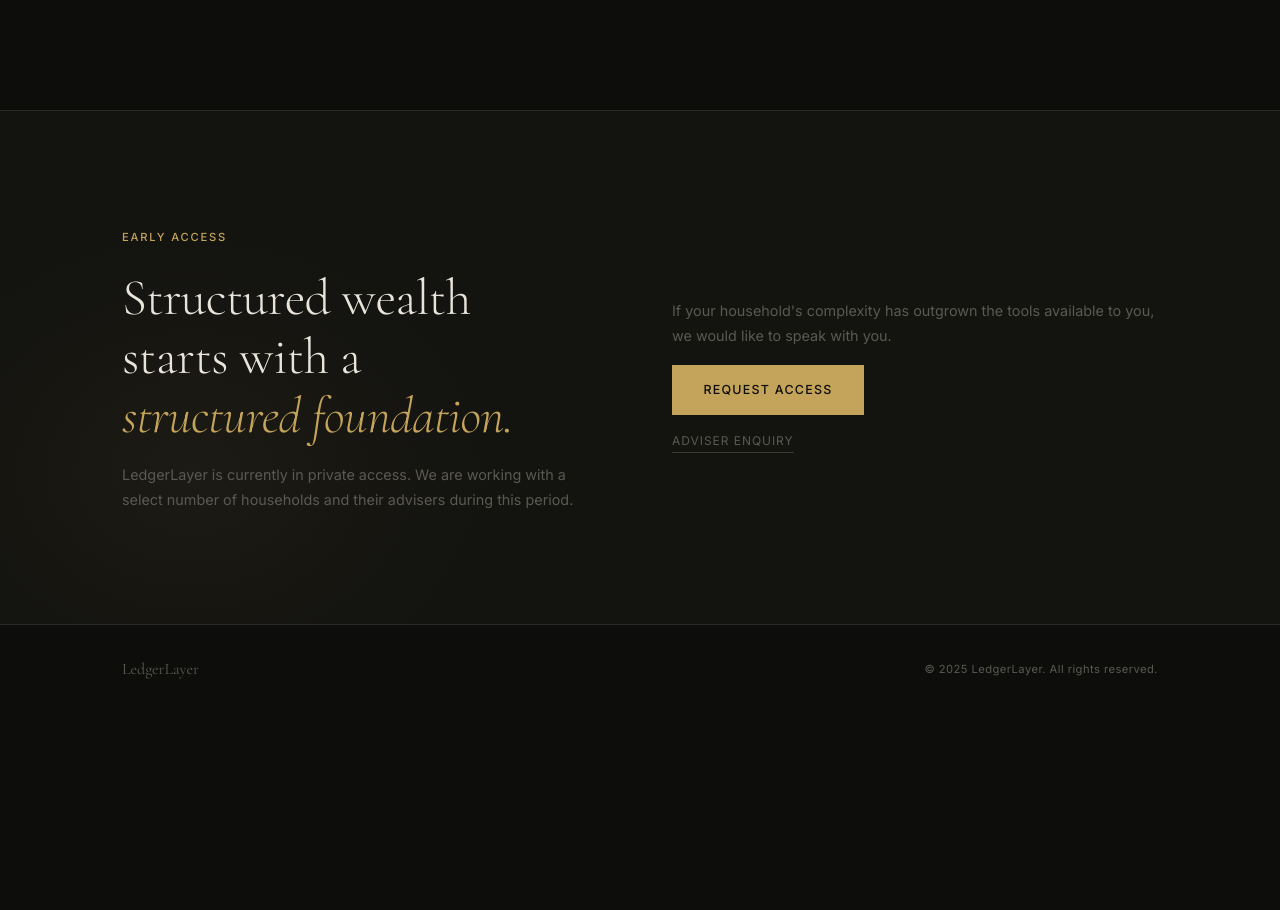
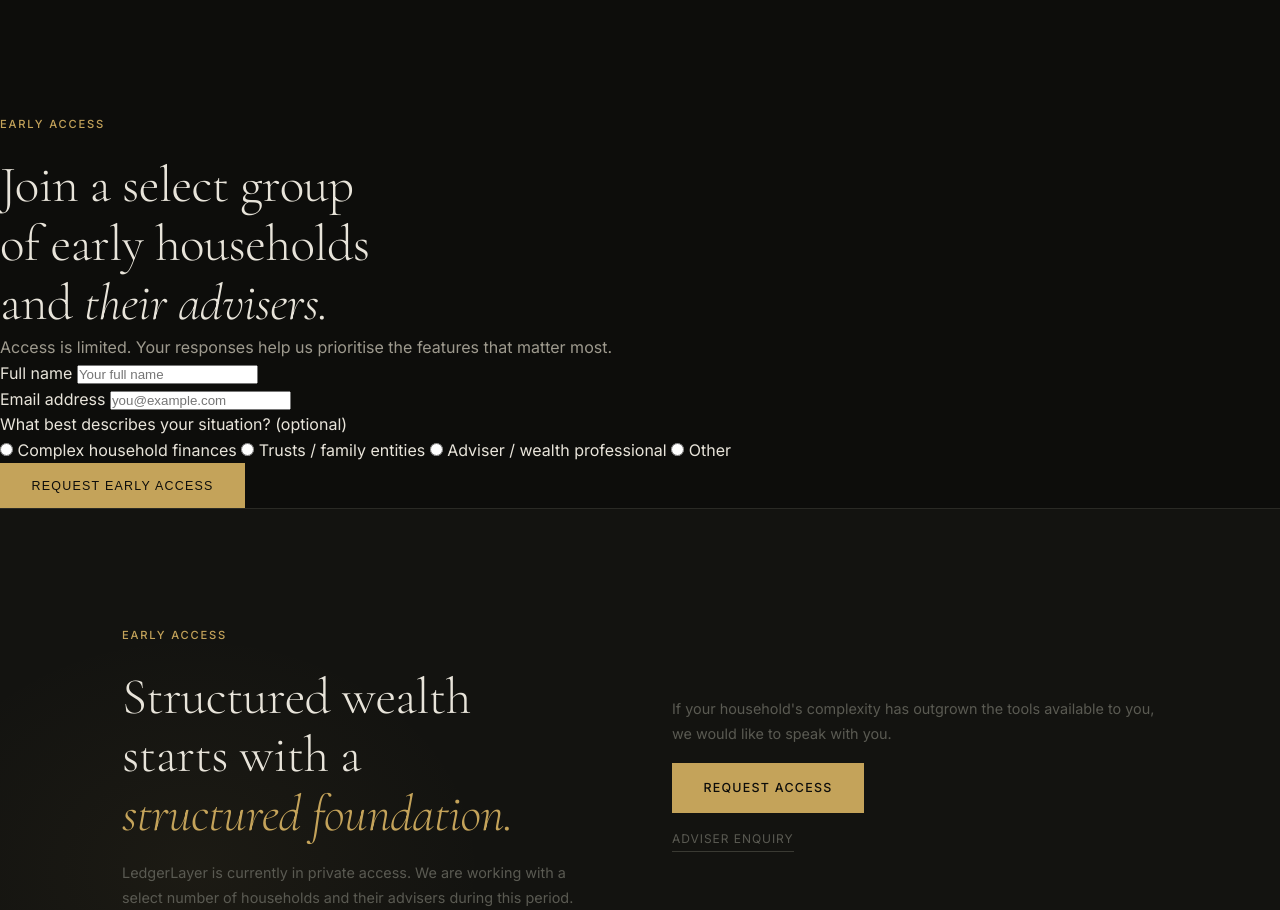
Before and after one commit to samdeakinn/ledgerlayer, a plain HTML site: page index.html in a window 1280 px wide. Shown: the part 5224-6134 px from the top of the page. Before the commit the page ends 5939 px from the top, so only its background shows below. Drawn offline with nearby package versions, Linux system fonts and the light colour scheme.

Commit message:
Update index.html

```diff
--- a/index.html
+++ b/index.html
@@ -1049,7 +1049,63 @@
     </div>
   </div>
 </section>
+<div class="waitlist-left reveal">
+    <span class="eyebrow">Early access</span>
+    <h2>Join a select group<br>of early households<br>and <em>their advisers.</em></h2>
+    <p class="waitlist-note">Access is limited. Your responses help us prioritise the features that matter most.</p>
+  </div>
 
+  <div class="waitlist-right reveal reveal-delay-1">
+    <form id="waitlist-form" novalidate>
+
+      <div class="wl-field">
+        <label for="wl-name">Full name</label>
+        <input type="text" id="wl-name" name="name" autocomplete="name" placeholder="Your full name" required>
+      </div>
+
+      <div class="wl-field">
+        <label for="wl-email">Email address</label>
+        <input type="email" id="wl-email" name="email" autocomplete="email" placeholder="you@example.com" required>
+      </div>
+
+      <div class="wl-field">
+        <label>What best describes your situation? <span class="wl-optional">(optional)</span></label>
+        <div class="wl-options">
+          <label class="wl-option">
+            <input type="radio" name="situation" value="complex">
+            <span>Complex household finances</span>
+          </label>
+          <label class="wl-option">
+            <input type="radio" name="situation" value="trusts">
+            <span>Trusts / family entities</span>
+          </label>
+          <label class="wl-option">
+            <input type="radio" name="situation" value="adviser">
+            <span>Adviser / wealth professional</span>
+          </label>
+          <label class="wl-option">
+            <input type="radio" name="situation" value="other">
+            <span>Other</span>
+          </label>
+        </div>
+      </div>
+
+      <div class="wl-error" id="wl-error" aria-live="polite"></div>
+
+      <button type="submit" class="btn-primary wl-submit">Request early access</button>
+
+    </form>
+
+    <div id="waitlist-success" class="wl-success" hidden>
+      <div class="wl-success-inner">
+        <span class="wl-success-mark">&#10003;</span>
+        <h3>You're on the list.</h3>
+        <p>We'll be in touch as access opens. In the meantime, we're reviewing responses to shape what we build first.</p>
+      </div>
+    </div>
+  </div>
+
+</div>
 <!-- CTA -->
 <section id="cta">
   <div class="container">
```
